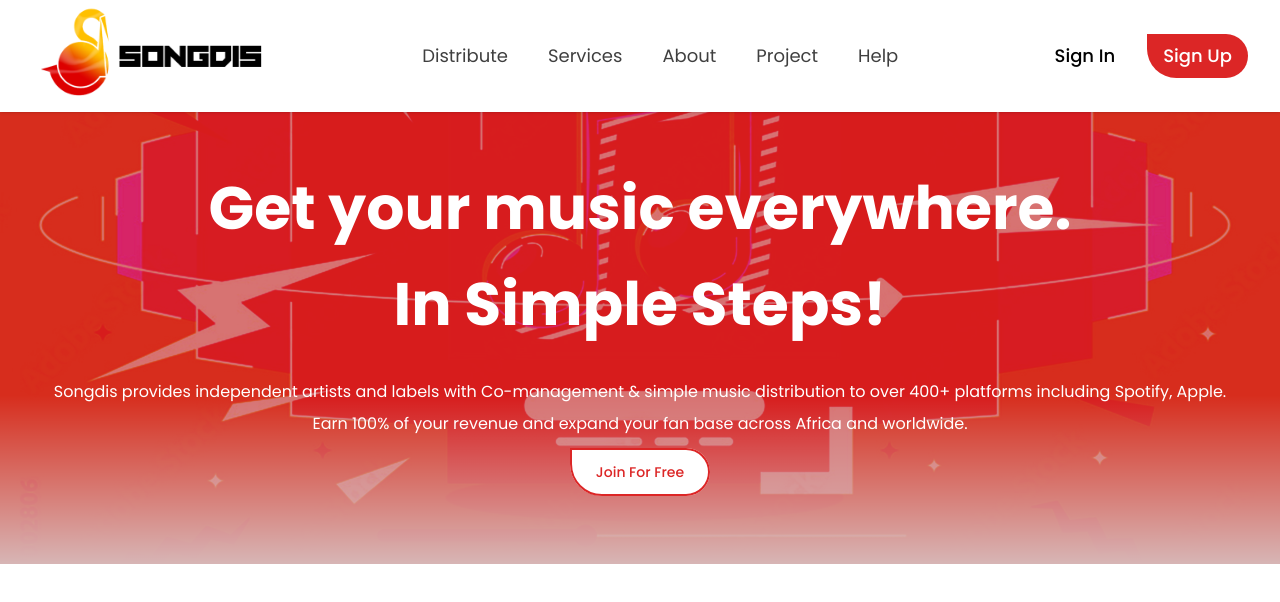
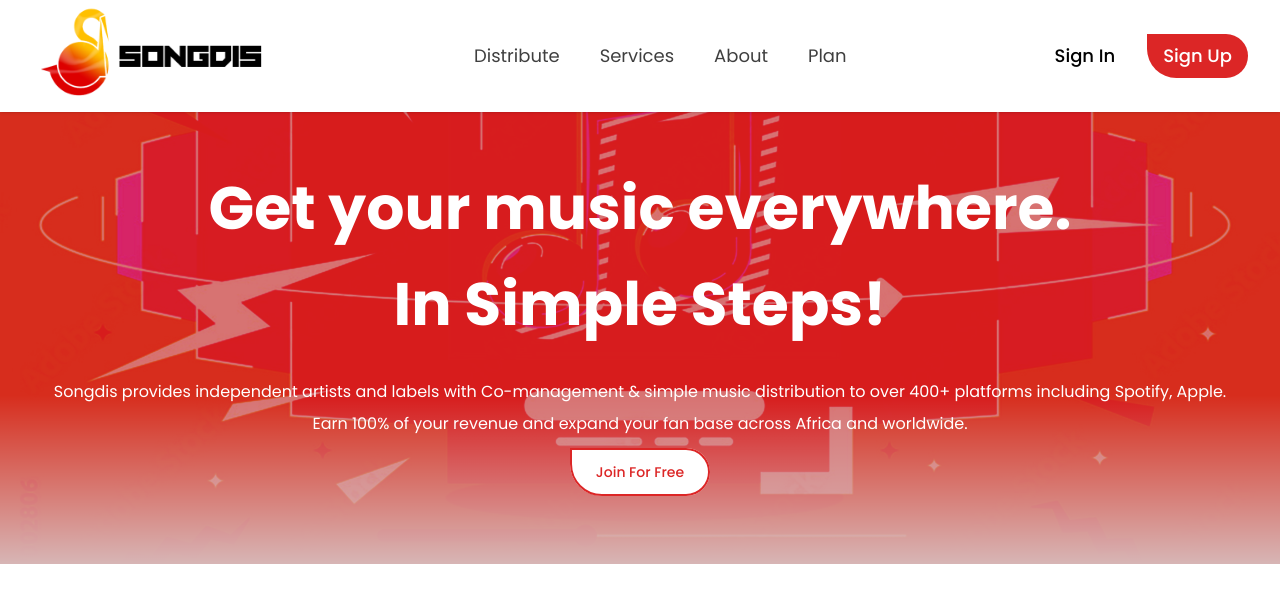
Before and after one commit to UgwuObed/songdis.com, a Next.js app: page / in a window 1280 px wide. Shown: the top 602 px of the page. Built offline with nearby package versions, Linux system fonts and the light colour scheme; a web font is replaced by a local one.

Commit message:
Replace 'Help' and 'Project' links with 'Plan' in Navbar and Drawer components

```diff
--- a/app/components/Navbar/Drawerdata.tsx
+++ b/app/components/Navbar/Drawerdata.tsx
@@ -23,8 +23,7 @@
     },
     { name: 'Services', href: '#services', current: false },
     { name: 'About', href: '#about', current: false },
-    { name: 'Project', href: '#project', current: false },
-    { name: 'Help', href: '/', current: false },
+    { name: 'Plan', href: '#plan', current: false },
   ];
 
   function classNames(...classes: string[]) {
--- a/app/components/Navbar/Navbar.tsx
+++ b/app/components/Navbar/Navbar.tsx
@@ -27,8 +27,7 @@
         },
         { name: 'Services', href: '#services', current: false },
         { name: 'About', href: '#about', current: false },
-        { name: 'Project', href: '#project', current: false },
-        { name: 'Help', href: '/', current: false },
+        { name: 'Plan', href: '#plan', current: false },
     ];
 
     function classNames(...classes: string[]) {
```
